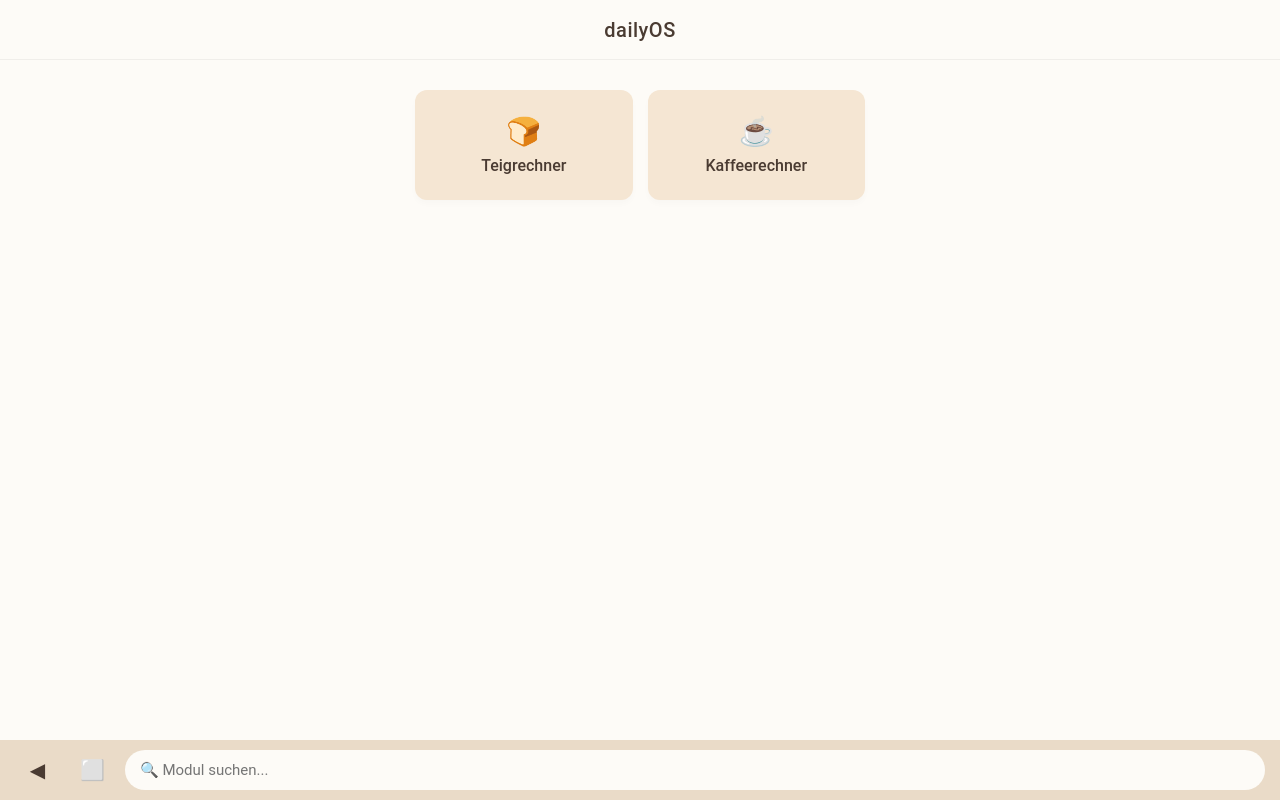
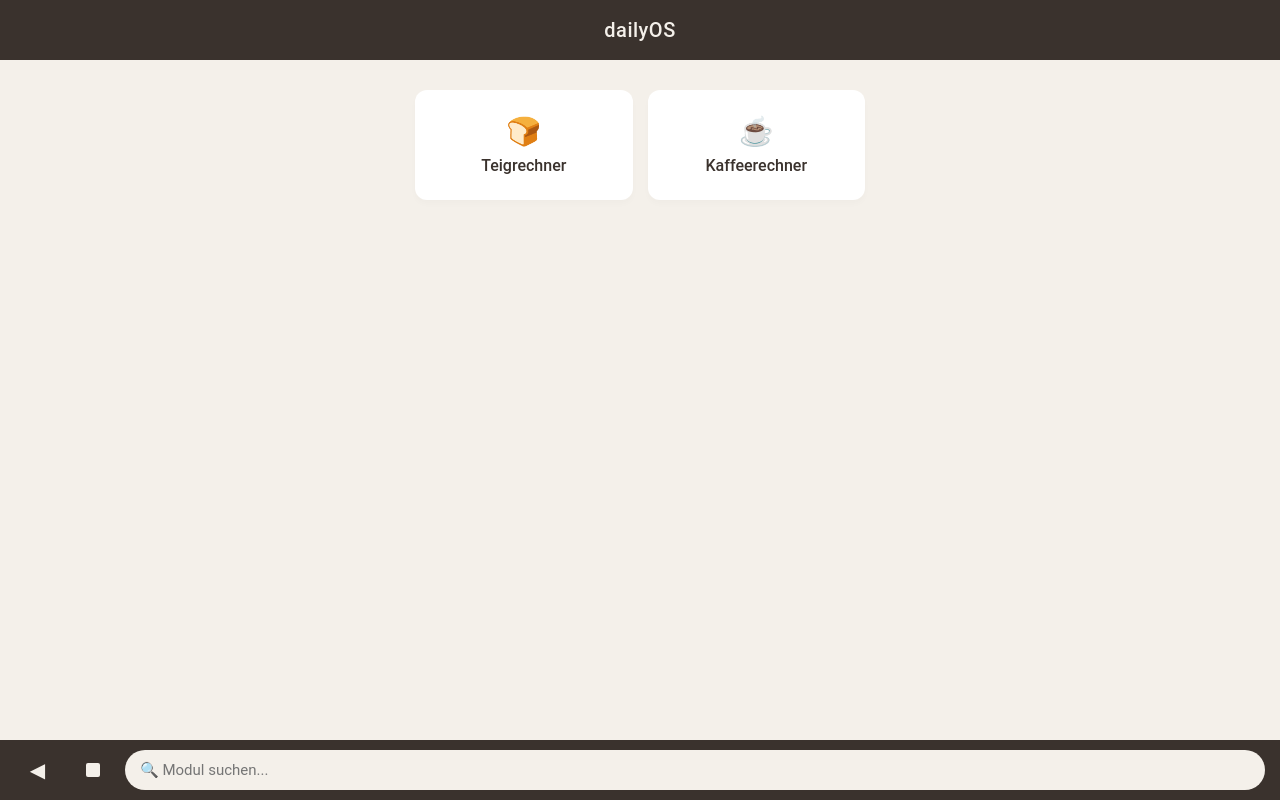
Before and after one commit to JCT-22-io/dailyos, a website built with Vite: page index.html in a window 1280 px wide. Built offline with nearby package versions, Linux system fonts and the light colour scheme.

Commit message:
Weite Designänderung im style.css

```diff
--- a/index.html
+++ b/index.html
@@ -18,7 +18,7 @@
     <footer>
       <button id="btn-back" class="nav-btn">◀</button>
 
-      <button id="btn-home" class="nav-btn">⬜</button>
+      <button id="btn-home" class="nav-btn"><span class="android-home-solid"></span></button>
 
       <div class="search-wrapper">
         <input type="text" id="search-input" class="search-input" placeholder="🔍 Modul suchen..." />
--- a/src/styles/style.css
+++ b/src/styles/style.css
@@ -2,11 +2,11 @@
 
 /* 1. Globale Variablen für deine Farben (inspiriert aus deinem Kaffeerechner) */
 :root {
-  --bg-color: #FDFBF7;       /* Sehr helles, angenehmes Creme/Weiß */
-  --card-bg: #F5E6D3;        /* Dein Kaffeebraun für die Kacheln */
-  --text-color: #4A3B32;     /* Dunkles Kaffeebraun für Text */
-  --accent-color: #D4A373;   /* Warmer Akzentton */
-  --footer-bg: #EADBC8;      /* Etwas dunkleres Creme für den Footer */
+  --bg-color: #F4F0EA;       /* Warmes, mattes Wohlfühl-Beige für die ganze App */
+  --card-bg: #FFFFFF;        /* Kacheln in Weiß, damit sie sich perfekt abheben */
+  --text-color: #3A322D;     /* Dunkles Espresso-Braun für die Lesbarkeit */
+  --accent-color: #D4A373;   /* Warmer Akzentton für Highlights */
+  --footer-bg: #3A322D;      /* Header & Footer einheitlich in edlem Dunkelbraun/Anthrazit */
   --header-height: 60px;
   --footer-height: 60px;
 }
@@ -31,8 +31,8 @@ body {
 /* 2. Fester Header oben */
 header {
   height: var(--header-height);
-  background-color: var(--bg-color);
-  border-bottom: 1px solid rgba(0,0,0,0.05);
+  background-color: var(--footer-bg); /* Jetzt auch dunkel */
+  color: var(--bg-color);              /* Text in hellem Beige */
   display: flex;
   align-items: center;
   justify-content: center;
@@ -119,7 +119,7 @@ footer {
   background: none;
   border: none;
   font-size: 20px;
-  color: var(--text-color);
+  color: var(--bg-color);    /* Buttons jetzt im gleichen hellen Beige wie der App-Hintergrund! */
   width: 45px;
   height: 45px;
   display: flex;
@@ -130,7 +130,7 @@ footer {
 }
 
 .nav-btn:active {
-  background-color: rgba(0,0,0,0.05);
+  background-color: rgba(255, 255, 255, 0.1); /* Heller Effekt beim Drücken im dunklen Footer */
 }
 
 /* Das integrierte Suchfeld */
@@ -151,3 +151,12 @@ footer {
   color: var(--text-color);
   outline: none;
 }
+
+/* Zeichnet ein perfekt ausgefülltes, massives Quadrat für den Home-Button */
+.android-home-solid {
+  width: 14px;
+  height: 14px;
+  background-color: var(--bg-color); /* Komplett ausgefüllt mit dem hellen Beige */
+  border-radius: 2px;               /* Ganz leicht abgerundete Ecken für einen modernen Look */
+  display: inline-block;
+}
```
